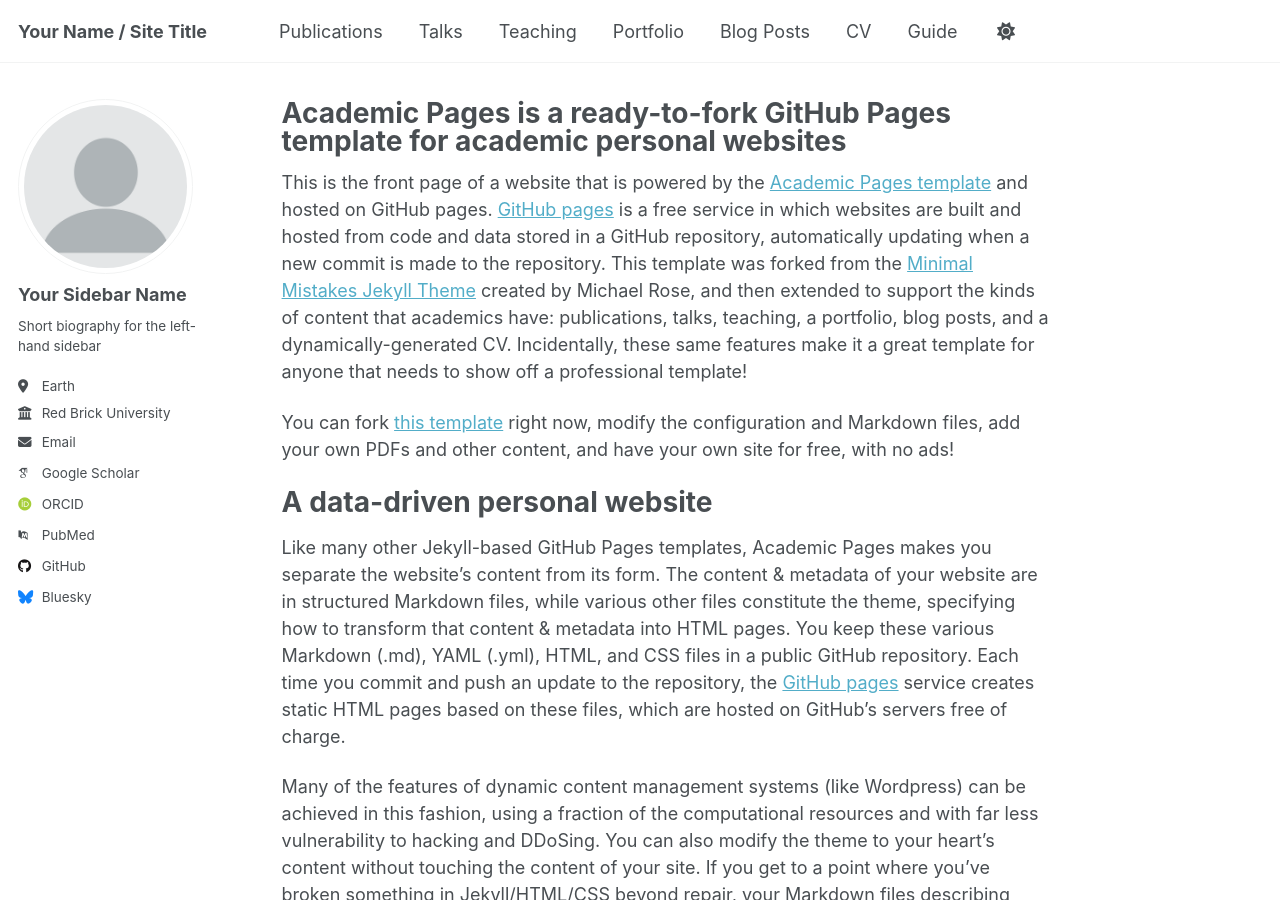
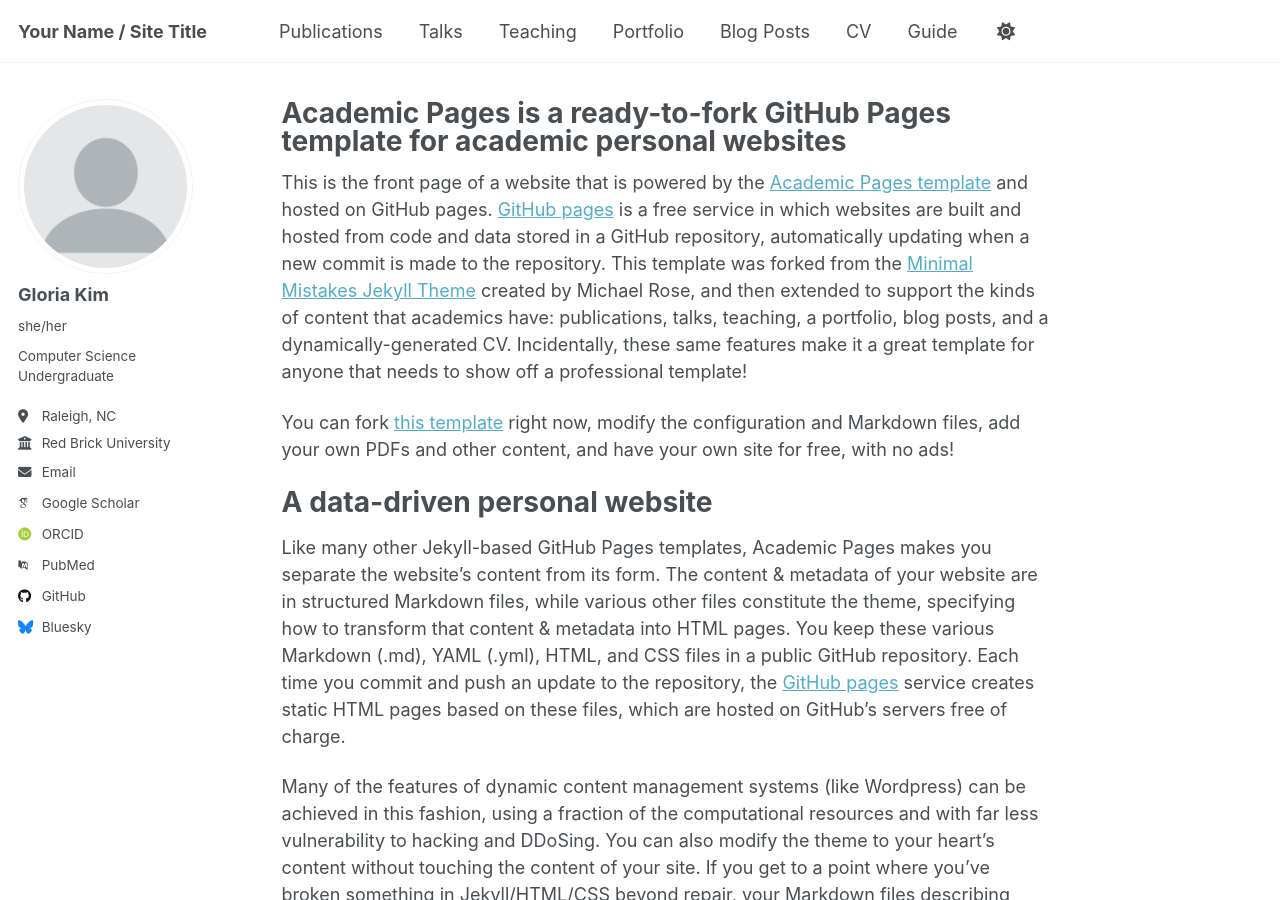
Before and after one commit to gloriak90909/gloriak90909.github.io, a Jekyll site: the page built from _pages/about.md, in a window 1280 px wide and 900 px high. Built offline with Jekyll 4.4.1, drawn with Linux system fonts in a browser that asks for light colours; some web fonts are replaced; a script that is not in the unit is left out.

Commit message:
Update _config.yml

```diff
--- a/_config.yml
+++ b/_config.yml
@@ -24,10 +24,10 @@ repository               : "academicpages/academicpages.github.io"
 author:
   # Biographic information
   avatar           : "profile.png"
-  name             : "Your Sidebar Name"
-  pronouns         : # example: "she/her"
-  bio              : "Short biography for the left-hand sidebar"
-  location         : "Earth"
+  name             : "Gloria Kim"
+  pronouns         : "she/her"
+  bio              : "Computer Science Undergraduate"
+  location         : "Raleigh, NC"
   employer         : "Red Brick University"
   uri              : # URL
   email            : "none@example.org"
```
